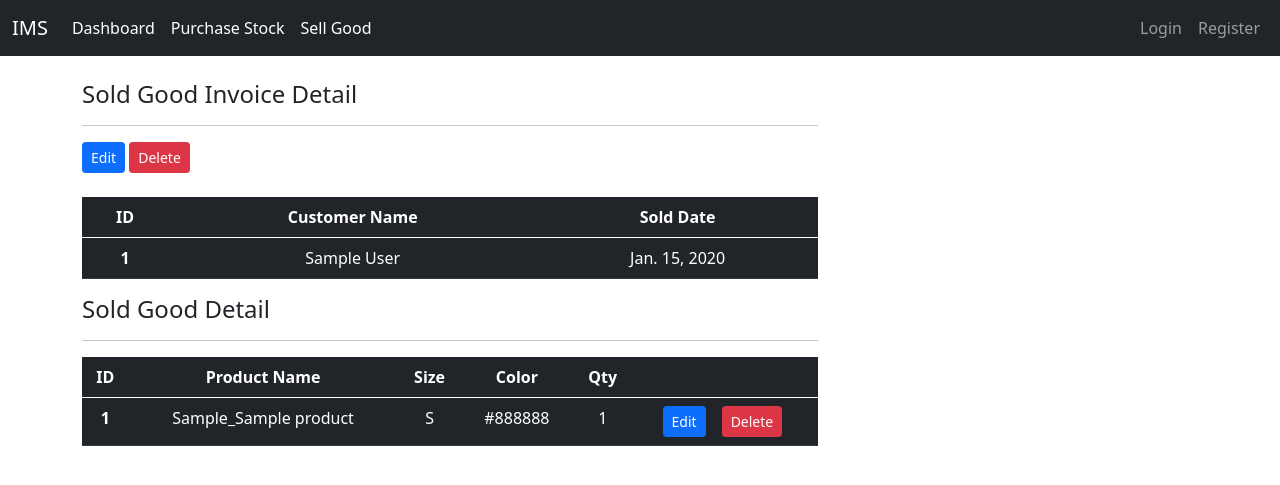
After one commit to AurelliaChristie/Inventory-Management, a Django app: page /sinvoice_detail/1/ in a window 1280 px wide. The commit adds this page. Shown: the top 485 px of the page. Run offline with Django 3.2, Linux system fonts and the light colour scheme; tables that the repository leaves empty hold one stand-in row (values such as "Sample post"); some libraries are stand-ins or nearby versions.

Commit message:
Finish Sell Good

```diff
--- a/inventory_management/IMS/templates/IMS/navigation_bar.html
+++ b/inventory_management/IMS/templates/IMS/navigation_bar.html
@@ -1,6 +1,6 @@
 <nav class="navbar navbar-expand-lg navbar-dark bg-dark">
     <div class="container-fluid">
-      <a class="navbar-brand" href="#">IMS</a>
+      <a class="navbar-brand" href="{% url 'IMS-dashboard' %}">IMS</a>
       <button class="navbar-toggler" type="button" data-bs-toggle="collapse" data-bs-target="#navbarNav" aria-controls="navbarNav" aria-expanded="false" aria-label="Toggle navigation">
         <span class="navbar-toggler-icon"></span>
       </button>
--- /dev/null
+++ b/inventory_management/IMS/templates/IMS/sinvoice_detail.html
@@ -0,0 +1,89 @@
+{% extends 'IMS/base.html' %}
+
+<!-- Load Crispy Forms -->
+{% load crispy_forms_filters %}
+
+{% block content %}
+    <br>
+    <div class="container">
+        <div class="row">
+            <div class="col-8">
+                <!-- Sold Good Invoice Detail -->
+                <h4>Sold Good Invoice Detail</h4>
+                <hr>
+                <a
+                    class="btn btn-primary btn-sm btn-block"
+                    href="{% url 'IMS-sinvoice_edit' sinvoice.id %}"
+                    >Edit</a
+                >
+                <a
+                    class="btn btn-danger btn-sm btn-block"
+                    href="{% url 'IMS-sinvoice_delete' sinvoice.id %}"
+                    >Delete</a
+                >
+                <br>
+                <br>
+                <table class="table table-hover table-dark">
+                    <thead>
+                      <tr>
+                        <th style="text-align:center">ID</th>
+                        <th style="text-align:center">Customer Name</th>
+                        <th style="text-align:center">Sold Date</th>
+                      </tr>
+                    </thead>
+                    <tbody>
+                      <tr>
+                        <th scope="row" style="text-align:center">{{sinvoice.id}}</th>
+                        <td style="text-align:center">{{sinvoice.Customer}}</td>
+                        <td style="text-align:center">{{sinvoice.SoldDate}}</td>
+                      </tr>
+                    </tbody>
+                  </table>
+            </div>
+        </div>
+        <div class="row">
+          <div class="col-8">
+            <h4>Sold Good Detail</h4>
+            <hr>
+            <table class="table table-hover table-dark">
+                <thead>
+                  <tr>
+                    <th style="text-align:center">ID</th>
+                    <th style="text-align:center">Product Name</th>
+                    <th style="text-align:center">Size</th>
+                    <th style="text-align:center">Color</th>
+                    <th style="text-align:center">Qty</th>
+                    <th></th>
+                    <th></th>
+                  </tr>
+                </thead>
+                <tbody>
+                {% for detail in details %}
+                  <tr>
+                    <th scope="row" style="text-align:center">{{detail.id}}</th>
+                    <td style="text-align:center">{{detail.Product}}</td>
+                    <td style="text-align:center">{{detail.Size}}</td>
+                    <td style="text-align:center">{{detail.Color}}</td>
+                    <td style="text-align:center">{{detail.Count}}</td>
+                    <td style="text-align:right">
+                        <a
+                        class="btn btn-primary btn-sm btn-block"
+                        href="{% url 'IMS-sinvoice_detail_edit' detail.id %}"
+                        >Edit</a
+                        >
+                    </td>
+                    <td style="text-align:left">
+                        <a
+                        class="btn btn-danger btn-sm btn-block"
+                        href="{% url 'IMS-sinvoice_detail_delete' detail.id %}"
+                        >Delete</a
+                        >
+                    </td>
+                  </tr>
+                {% endfor %}
+                </tbody>
+              </table>
+            </div>
+        </div>
+    </div>
+{% endblock %}
--- a/inventory_management/IMS/urls.py
+++ b/inventory_management/IMS/urls.py
@@ -23,6 +23,12 @@ urlpatterns = [
     path('customer_edit/<str:pk_customer>/', views.customer_edit, name= 'IMS-customer_edit'),
     path('customer_delete/<str:pk_customer>/', views.customer_delete, name='IMS-customer_delete'),
 
+    path('sinvoice_detail/<str:pk_sinvoice>/', views.sinvoice_detail, name= 'IMS-sinvoice_detail'),
+    path('sinvoice_edit/<str:pk_sinvoice>/', views.sinvoice_edit, name= 'IMS-sinvoice_edit'),
+    path('sinvoice_delete/<str:pk_sinvoice>/', views.sinvoice_delete, name= 'IMS-sinvoice_delete'),
+    path('sinvoice_detail_edit/<str:pk_sinvoice_detail>/', views.sinvoice_detail_edit, name= 'IMS-sinvoice_detail_edit'),
+    path('sinvoice_detail_delete/<str:pk_sinvoice_detail>/', views.sinvoice_detail_delete, name= 'IMS-sinvoice_detail_delete'),
+
     path('product_category_register/', views.category_register, name= 'IMS-category_register'),
     path('product_register/', views.product_register, name= 'IMS-product_register'),
     path('product_detail/<str:pk_product>/', views.product_detail, name= 'IMS-product_detail'),
--- a/inventory_management/IMS/views.py
+++ b/inventory_management/IMS/views.py
@@ -30,7 +30,10 @@ def supplier_register(request):
             form.save()
             return redirect('/')
 
-    context = {'form' : form}
+    context = {
+        'form' : form,
+        'title' : 'Register Supplier'
+    }
     return render(request, 'IMS/supplier_form.html', context)
 
 ## Supplier Detail
@@ -40,6 +43,7 @@ def supplier_detail(request, pk_supplier):
     context = {
         'supplier': supplier,
         'invoices': invoices,
+        'title' : 'Supplier Detail'
     }
     return render(request, 'IMS/supplier_detail.html', context)
 
@@ -54,7 +58,10 @@ def supplier_edit(request, pk_supplier):
             form.save()
             return redirect('/')
 
-    context = {'form': form}
+    context = {
+        'form': form,
+        'title' : 'Edit Supplier'
+    }
     return render(request, 'IMS/supplier_form.html', context)
 
 ## Supplier Delete
@@ -64,7 +71,10 @@ def supplier_delete(request, pk_supplier):
         supplier.delete()
         return redirect('/')
 
-    context = {'supplier' : supplier}
+    context = {
+        'supplier' : supplier,
+        'title' : 'Delete Supplier'
+    }
     return render(request, 'IMS/supplier_delete.html', context)
 
 # Customer
@@ -78,7 +88,10 @@ def customer_register(request):
             form.save()
             return redirect('/')
 
-    context = {'form': form}
+    context = {
+        'form': form,
+        'title' : 'Register Customer'
+    }
     return render(request, 'IMS/customer_form.html', context)
 
 ## Customer Detail
@@ -87,7 +100,8 @@ def customer_detail(request, pk_customer):
     invoices = customer.soldgoodinvoice_set.all()
     context = {
         'customer' : customer,
-        'invoices' : invoices
+        'invoices' : invoices,
+        'title' : 'Customer Detail'
     }
     return render(request, 'IMS/customer_detail.html', context)
 
@@ -100,9 +114,12 @@ def customer_edit(request, pk_customer):
         form = CustomerForm(request.POST, instance = customer)
         if form.is_valid():
             form.save()
-            return redirect('IMS-customer_detail')
+            return redirect('/')
 
-    context = {'form' : form}
+    context = {
+        'form' : form,
+        'title' : 'Edit Customer'
+    }
     return render(request, 'IMS/customer_form.html', context)
 
 ## Customer Delete
@@ -112,7 +129,10 @@ def customer_delete(request, pk_customer):
         customer.delete()
         return redirect('/')
 
-    context = {'customer' : customer}
+    context = {
+        'customer' : customer,
+        'title' : 'Delete Customer'
+    }
     return render(request, 'IMS/customer_delete.html', context)
 
 # Product
@@ -126,7 +146,10 @@ def category_register(request):
             form.save()
             return redirect('/')
 
-    context = {'form' : form}
+    context = {
+        'form' : form,
+        'title' : 'Register Category'
+    }
     return render(request, 'IMS/category_form.html', context)
 
 
@@ -140,7 +163,10 @@ def product_register(request):
             form.save()
             return redirect('/')
 
-    context = {'form' : form}
+    context = {
+        'form' : form,
+        'title' : 'Register Product'
+    }
     return render(request, 'IMS/product_form.html', context)
 
 ## Product Detail
@@ -150,6 +176,7 @@ def product_detail(request, pk_product):
     context = {
         'product' : product,
         'details' : details,
+        'title' : 'Product Detail'
     }
 
     return render(request, 'IMS/product_detail.html', context)
@@ -183,7 +210,8 @@ def purchase_stock(request):
 
     context = {
         'form' : form,
-        'invoices' : invoices
+        'invoices' : invoices,
+        'title' : 'Purchase Stock'
     }
     return render(request, 'IMS/purchase_stock.html', context)
 
@@ -196,7 +224,8 @@ def pinvoice_register(request):
             form.save()
             return redirect('IMS-purchase_stock')
     context = {
-        'form': form
+        'form': form,
+        'title' : 'Register Purchase Invoice'
     }
     return render(request, 'IMS/pinvoice_form.html', context)
 
@@ -207,6 +236,7 @@ def pinvoice_detail(request, pk_pinvoice):
     context = {
         'pinvoice' : pinvoice,
         'details' : details,
+        'title' : 'Purchase Invoice Detail'
     }
 
     return render(request, 'IMS/pinvoice_detail.html', context)
@@ -222,7 +252,10 @@ def pinvoice_edit(request, pk_pinvoice):
             form.save()
             return redirect('IMS-pinvoice_detail', pk_pinvoice=pk_pinvoice)
 
-    context = {'form' : form}
+    context = {
+        'form' : form,
+        'title' : 'Edit Purchase Invoice'
+    }
     return render(request, 'IMS/pinvoice_form.html', context)
 
 # Purchase Stock Invoice Delete
@@ -232,7 +265,10 @@ def pinvoice_delete(request, pk_pinvoice):
         pinvoice.delete()
         return redirect('/')
 
-    context = {'pinvoice': pinvoice}
+    context = {
+        'pinvoice': pinvoice,
+        'title' : 'Delete Purchase Invoice'
+    }
     return render(request, 'IMS/pinvoice_delete.html', context)
 
 # Purchase Stock Invoice Detail Edit
@@ -255,7 +291,8 @@ def pinvoice_detail_edit(request, pk_pinvoice_detail):
 
     context = {
         'form' : form,
-        'pinvoice_detail' : pinvoice_detail
+        'pinvoice_detail' : pinvoice_detail,
+        'title' : 'Edit Purchase Detail'
     }
     return render(request, 'IMS/pinvoice_detail_edit.html', context)
 
@@ -269,7 +306,8 @@ def pinvoice_detail_delete(request, pk_pinvoice_detail):
         return redirect('/')
 
     context = {
-        'pinvoice_detail' : pinvoice_detail
+        'pinvoice_detail' : pinvoice_detail,
+        'title' : 'Delete Purchase Detail'
     }
     return render(request, 'IMS/pinvoice_detail_delete.html', context)
 
@@ -277,15 +315,24 @@ def pinvoice_detail_delete(request, pk_pinvoice_detail):
 # Sell Good
 def sell_good(request):
     invoices = SoldGoodInvoice.objects.all()
-    detail_form = SellForm()
+    form = SellForm()
     if request.method == 'POST':
-        detail_form = SellForm(request.POST)
-        if detail_form.is_valid():
-            detail_form.save()
-            return redirect('/')
+        form = SellForm(request.POST)
+        if form.is_valid():
+            sinvoice = form.cleaned_data.get('SInvoice')
+            product = form.cleaned_data.get('Product')
+            size = form.cleaned_data.get('Size')
+            color = form.cleaned_data.get('Color')
+            count = form.cleaned_data.get('Count')
+            ProductDetails.objects.filter(Product = product, Size = size, Color = color).update(Count = F('Count')-count)
+
+            form.save()
+            return redirect('IMS-sinvoice_detail', pk_sinvoice=sinvoice.id)
+
     context = {
-        'detail_form' : detail_form,
-        'invoices' : invoices
+        'form' : form,
+        'invoices' : invoices,
+        'title' : 'Sell Good'
     }
     return render(request, 'IMS/sell_good.html', context)
 
@@ -298,10 +345,89 @@ def sinvoice_register(request):
             invoice_form.save()
             return redirect('IMS-sell_good')
     context = {
-        'invoice_form': invoice_form
+        'invoice_form': invoice_form,
+        'title' : 'Register Sell Invoice'
     }
     return render(request, 'IMS/sinvoice_register.html', context)
 
 # Sell Good Invoice Detail
+def sinvoice_detail(request, pk_sinvoice):
+    sinvoice = SoldGoodInvoice.objects.get(id = pk_sinvoice)
+    details = sinvoice.soldgooddetails_set.all()
+    context = {
+        'sinvoice' : sinvoice,
+        'details' : details,
+        'title' : 'Sell Invoice Detail'
+    }
+
+    return render(request, 'IMS/sinvoice_detail.html', context)
+
+# Sell Good Invoice Edit
+def sinvoice_edit(request, pk_sinvoice):
+    sinvoice = SoldGoodInvoice.objects.get(id = pk_sinvoice)
+    form = SInvoiceForm(instance = sinvoice)
+
+    if request.method == "POST":
+        form = SInvoiceForm(request.POST, instance = sinvoice)
+        if form.is_valid():
+            form.save()
+            return redirect('IMS-sinvoice_detail', pk_sinvoice=pk_sinvoice)
+
+    context = {
+        'form' : form,
+        'title' : 'Edit Sell Invoice'
+    }
+    return render(request, 'IMS/sinvoice_form.html', context)
 
 # Sell Good Invoice Delete
+def sinvoice_delete(request, pk_sinvoice):
+    sinvoice = SoldGoodInvoice.objects.get(id = pk_sinvoice)
+    if request.method == 'POST':
+        sinvoice.delete()
+        return redirect('/')
+
+    context = {
+        'sinvoice': sinvoice,
+        'title' : 'Delete Sell Invoice'
+    }
+    return render(request, 'IMS/sinvoice_delete.html', context)
+
+# Sell Good Invoice Detail Edit
+def sinvoice_detail_edit(request, pk_sinvoice_detail):
+    sinvoice_detail = SoldGoodDetails.objects.get(id = pk_sinvoice_detail)
+    form = SellForm(instance = sinvoice_detail)
+    old_count = sinvoice_detail.Count
+
+    if request.method == "POST":
+        form = SellForm(request.POST, instance = sinvoice_detail)
+        if form.is_valid():
+            sinvoice = form.cleaned_data.get('SInvoice')
+            product = form.cleaned_data.get('Product')
+            size = form.cleaned_data.get('Size')
+            color = form.cleaned_data.get('Color')
+            count = form.cleaned_data.get('Count')
+            ProductDetails.objects.filter(Product = product, Size = size, Color = color).update(Count = F('Count')+old_count-count)
+            form.save()
+        return redirect('IMS-sinvoice_detail', pk_sinvoice = sinvoice.id)
+
+    context = {
+        'form' : form,
+        'sinvoice_detail' : sinvoice_detail,
+        'title' : 'Edit Sell Detail'
+    }
+    return render(request, 'IMS/sinvoice_detail_edit.html', context)
+
+# Sell Good Invoice Detail Delete
+def sinvoice_detail_delete(request, pk_sinvoice_detail):
+    sinvoice_detail = SoldGoodDetails.objects.get(id = pk_sinvoice_detail)
+
+    if request.method == 'POST':
+        ProductDetails.objects.filter(Product = sinvoice_detail.Product, Size = sinvoice_detail.Size, Color = sinvoice_detail.Color).update(Count = F('Count')+sinvoice_detail.Count)
+        sinvoice_detail.delete()
+        return redirect('/')
+
+    context = {
+        'sinvoice_detail' : sinvoice_detail,
+        'title' : 'Delete Sell Detail'
+    }
+    return render(request, 'IMS/sinvoice_detail_delete.html', context)
```
Also changed, not shown: inventory_management/IMS/templates/IMS/customer_detail.html (+2 -10 lines), inventory_management/IMS/templates/IMS/sell_good.html (+9 -1 lines), inventory_management/IMS/templates/IMS/sinvoice_delete.html (added, +23 -0 lines), inventory_management/IMS/templates/IMS/sinvoice_detail_delete.html (added, +23 -0 lines), inventory_management/IMS/templates/IMS/sinvoice_detail_edit.html (added, +22 -0 lines), inventory_management/IMS/templates/IMS/sinvoice_form.html (added, +22 -0 lines).
